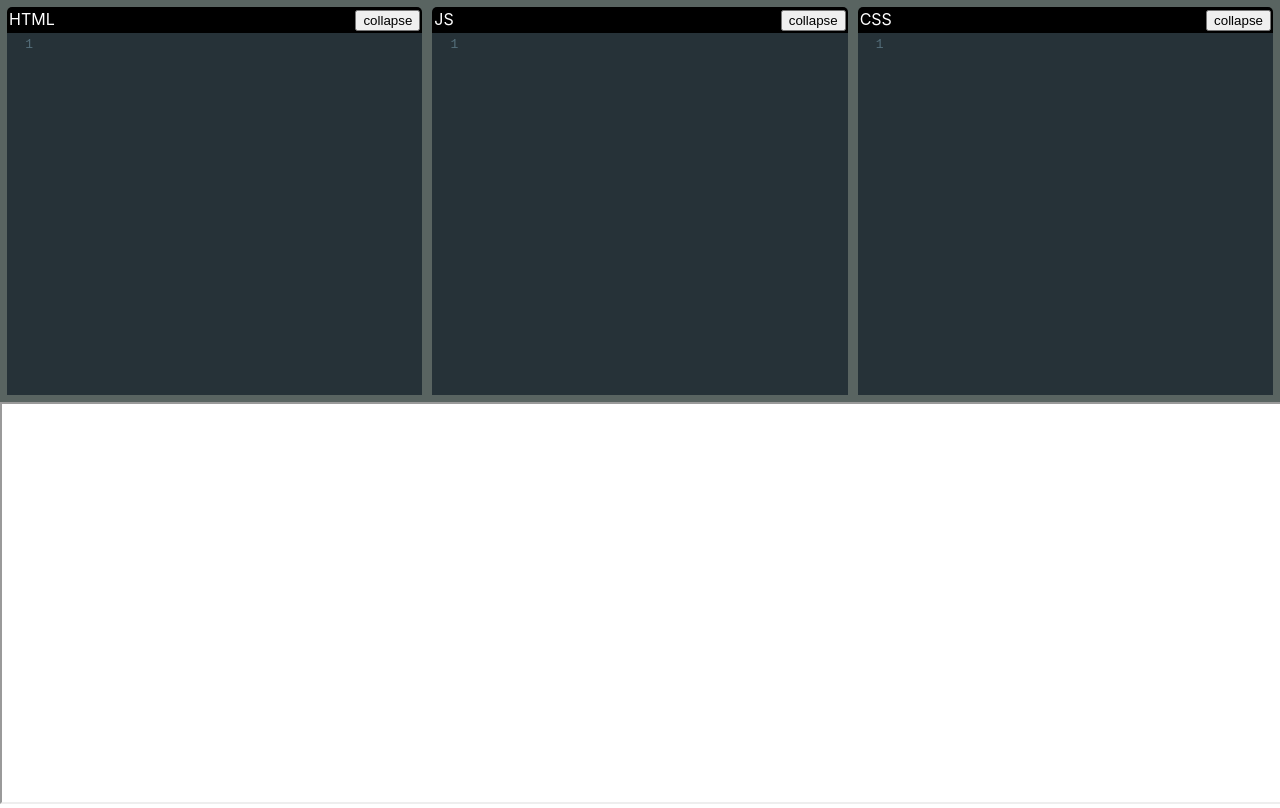
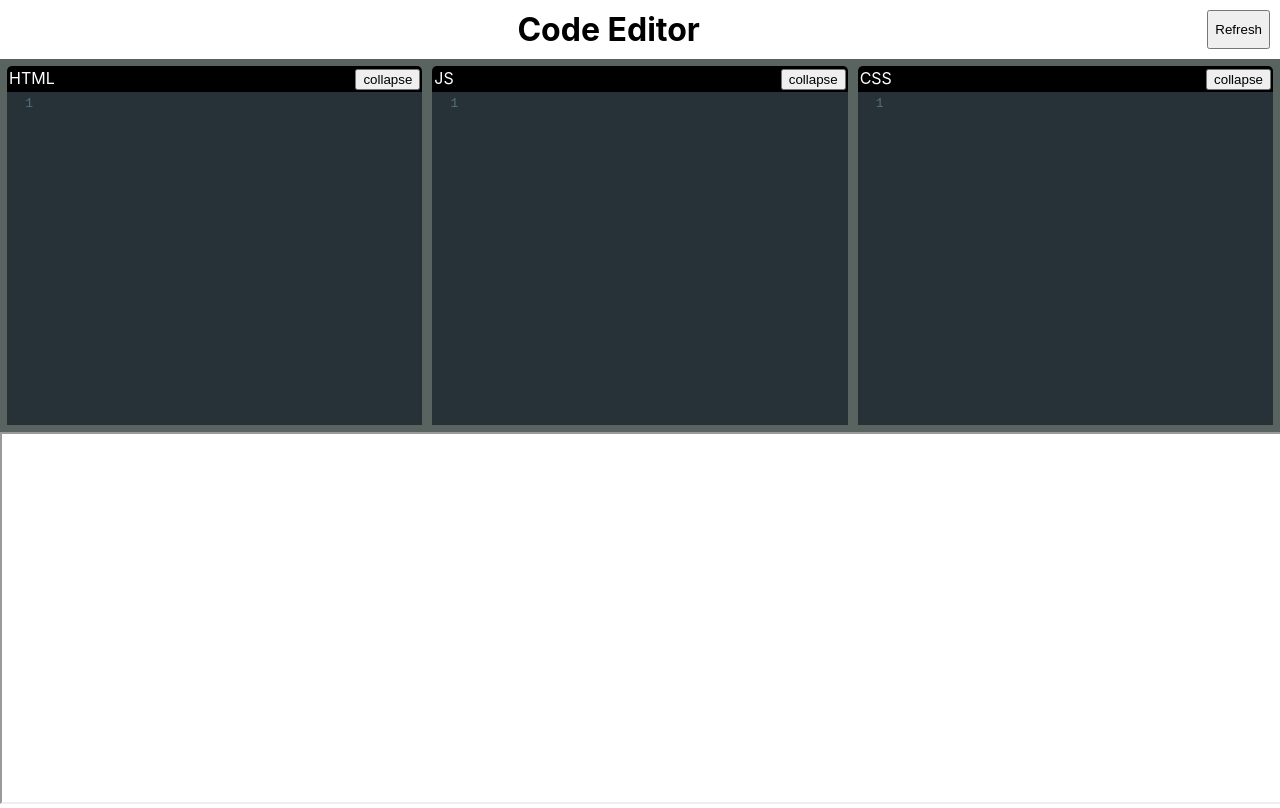
Before and after one commit to vishnu777aero/code-editor, a React (Create React App) app: page / in a window 1280 px wide. Built offline with nearby package versions, Linux system fonts and the light colour scheme.

Commit message:
add refresh functionality

```diff
--- a/src/App.css
+++ b/src/App.css
@@ -6,6 +6,16 @@ html {
   display: flex;
   flex-direction: column;
   height: 100vh;
+}
+
+.heading {
+  padding: 10px;
+  display: flex;
+  justify-content: flex-end;
+}
+
+.heading > h1 {
+  margin: auto;
 }
 
 .top-pane {
--- a/src/App.js
+++ b/src/App.js
@@ -40,8 +40,22 @@ function App() {
     }
   };
 
+  const onRefresh = () => {
+    setHtmlValue("");
+    setJsValue("");
+    setCssValue("");
+  };
+
+  const heading = (
+    <div className="heading">
+      <h1>Code Editor</h1>
+      <button onClick={onRefresh}>Refresh</button>
+    </div>
+  );
+
   return (
     <>
+      {heading}
       <div className="top-pane">
         <Editor
           mode="xml"
```
